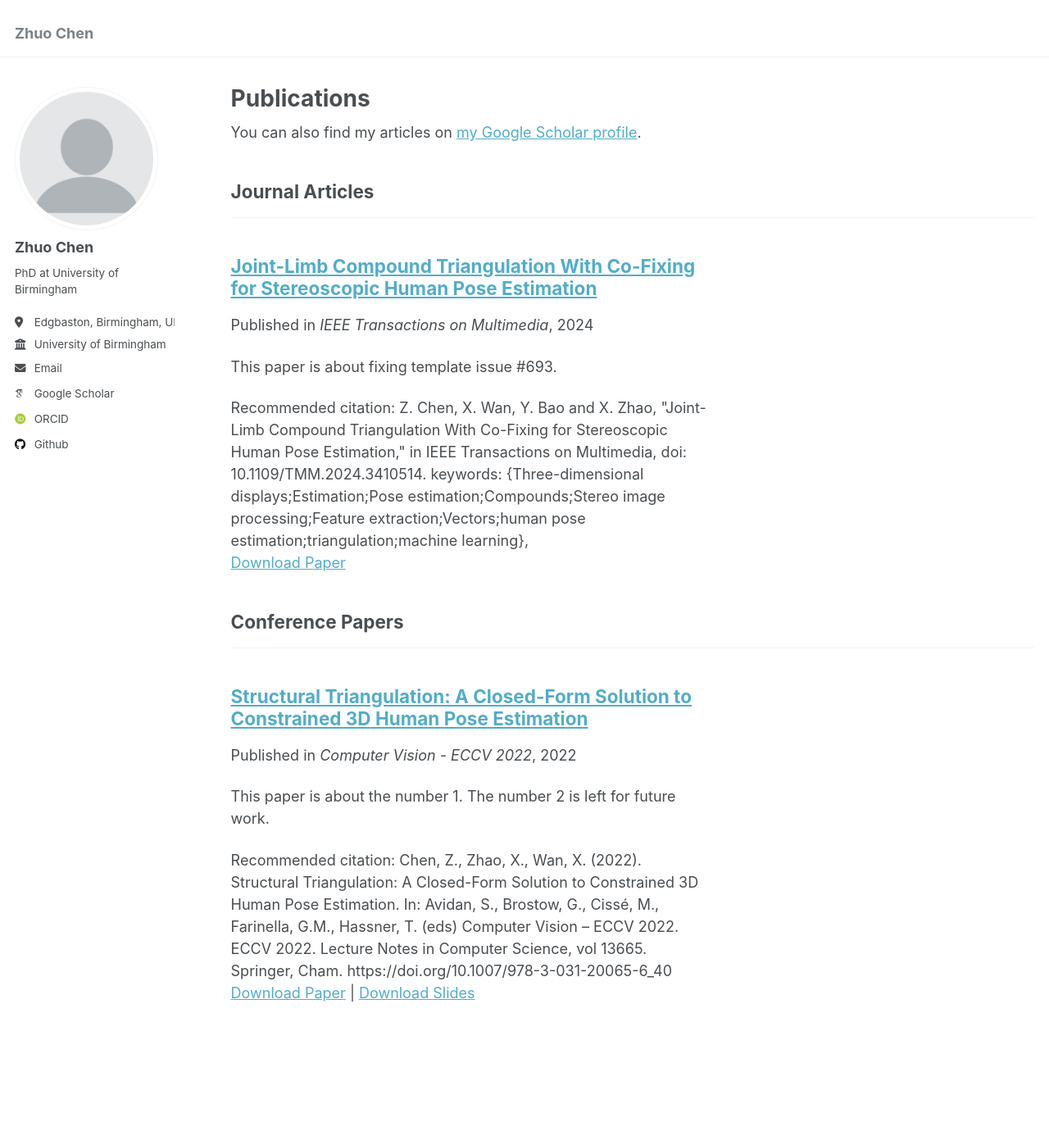
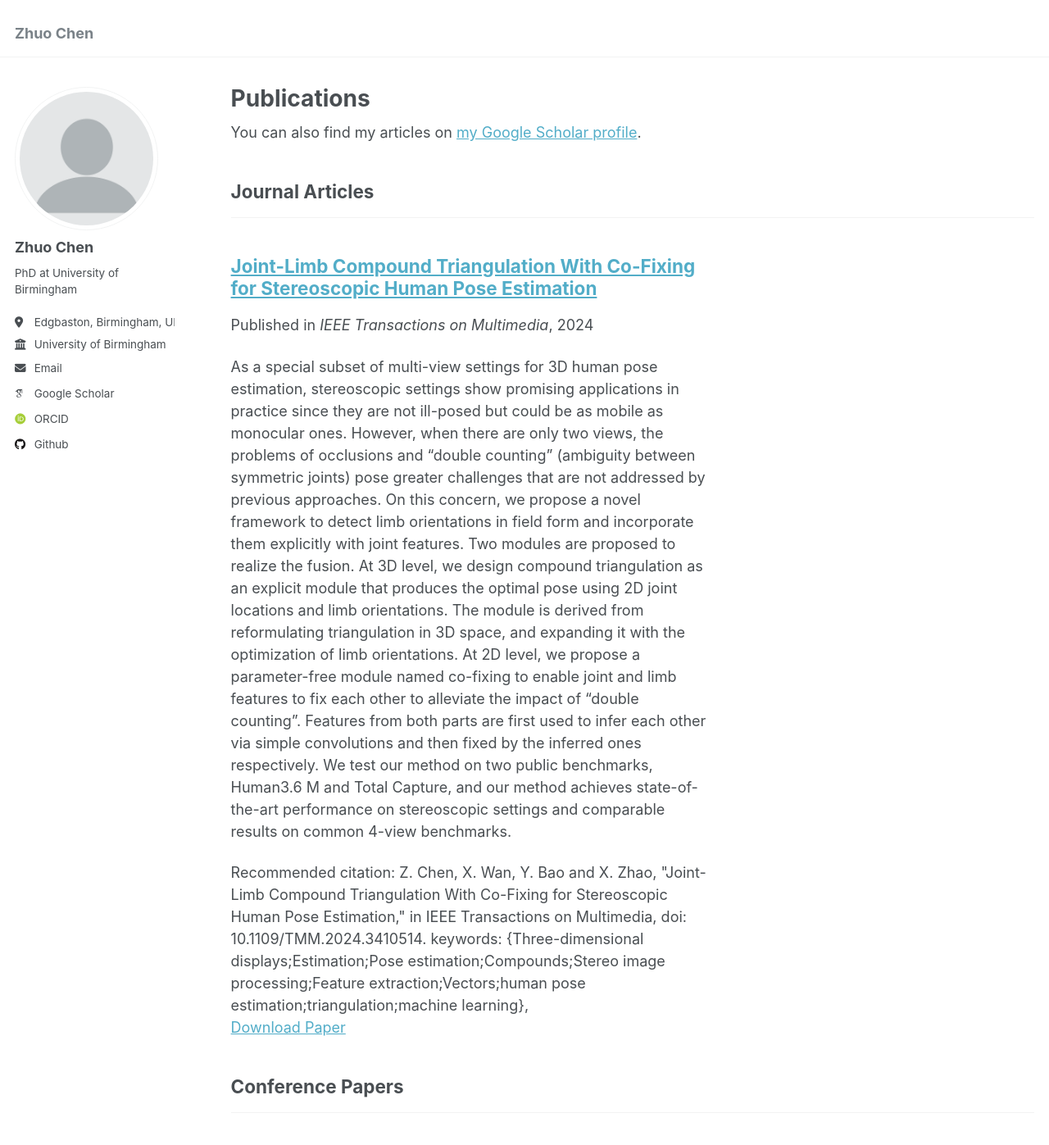
Before and after one commit to chzh9311/chzh9311.github.io, a Jekyll site: the page built from _pages/publications.html, in a window 1280 px wide and 1400 px high. Shown: the top 1397 px of the window at 82% size. Built offline with Jekyll 4.4.1, drawn with Linux system fonts in a browser that asks for light colours; some web fonts are replaced; some of the changed text lies outside the part shown.

Commit message:
docs: Update publication abstracts

```diff
--- a/_publications/2022-structural-triangulation.md
+++ b/_publications/2022-structural-triangulation.md
@@ -3,7 +3,7 @@
 collection: publications
 category: conferences
 permalink: /publication/2022-structral-triangulation
-excerpt: 'This paper is about the number 1. The number 2 is left for future work.'
+excerpt: 'We propose Structural Triangulation, a closed-form solution for optimal 3D human pose considering multi-view 2D pose estimations, calibrated camera parameters, and bone lengths. To start with, we focus on embedding structural constraints of human body in the process of 2D-to-3D inference using triangulation. Assume bone lengths are known in prior, then the inference process is formulated as a constrained optimization problem. By proper approximation, the closed-form solution to this problem is achieved. Further, we generalize our method with Step Constraint Algorithm to help converge when large error occurs in 2D estimations. In experiment, public datasets (Human3.6M and Total Capture) and synthesized data are used for evaluation. Our method achieves state-of-the-art results on Human3.6M Dataset when bone lengths are known and competitive results when they are not. The generality and efficiency of our method are also demonstrated.'
 date: 2022-11-06
 venue: 'Computer Vision - ECCV 2022'
 slidesurl: 'http://academicpages.github.io/files/slides1.pdf'
--- a/_publications/2024-02-17-paper-title-number-4.md
+++ b/_publications/2024-02-17-paper-title-number-4.md
@@ -3,7 +3,7 @@
 collection: publications
 category: manuscripts
 permalink: /publication/2024-CTCF
-excerpt: 'This paper is about fixing template issue #693.'
+excerpt: 'As a special subset of multi-view settings for 3D human pose estimation, stereoscopic settings show promising applications in practice since they are not ill-posed but could be as mobile as monocular ones. However, when there are only two views, the problems of occlusions and “double counting” (ambiguity between symmetric joints) pose greater challenges that are not addressed by previous approaches. On this concern, we propose a novel framework to detect limb orientations in field form and incorporate them explicitly with joint features. Two modules are proposed to realize the fusion. At 3D level, we design compound triangulation as an explicit module that produces the optimal pose using 2D joint locations and limb orientations. The module is derived from reformulating triangulation in 3D space, and expanding it with the optimization of limb orientations. At 2D level, we propose a parameter-free module named co-fixing to enable joint and limb features to fix each other to alleviate the impact of “double counting”. Features from both parts are first used to infer each other via simple convolutions and then fixed by the inferred ones respectively. We test our method on two public benchmarks, Human3.6 M and Total Capture, and our method achieves state-of-the-art performance on stereoscopic settings and comparable results on common 4-view benchmarks.'
 date: 2024-06-06
 venue: 'IEEE Transactions on Multimedia'
 paperurl: 'http://chzh9311.github.io/files/paper3.pdf'
```
